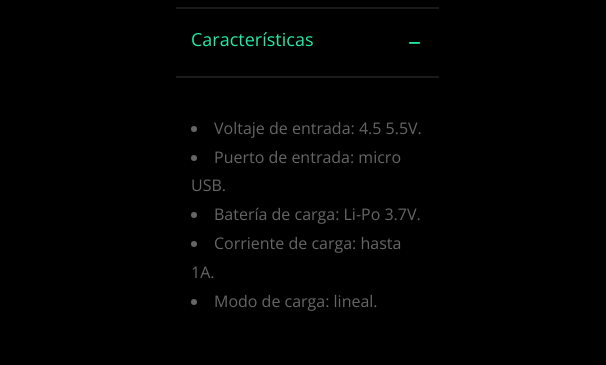
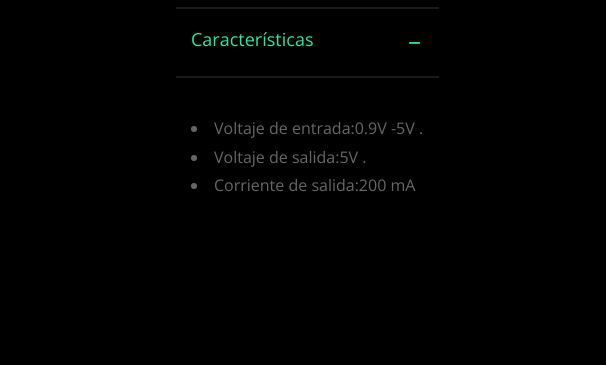
Before and after one commit to EMAUIS/UIS-EMA, a website: page single-page5.html in a window 1280 px wide. Both pictures are taken after a click on the button "Características". Shown: the part 242-607 px from the top of the page, 674-1280 px from the left. Drawn offline with nearby package versions, Linux system fonts and the light colour scheme; files whose address does not match are found by name.

Commit message:
Update single-page5.html

```diff
--- a/single-page5.html
+++ b/single-page5.html
@@ -95,11 +95,10 @@
               <div id="collapseTwo" class="panel-collapse collapse" role="tabpanel" aria-labelledby="headingTwo">
                 <div class="panel-body">
                   <p>
-                    <li>Voltaje de entrada: 4.5 5.5V.</li>
-                    <li>Puerto de entrada: micro USB.</li>
-                    <li>Batería de carga: Li-Po 3.7V.</li>
-                    <li>Corriente de carga: hasta 1A.</li>
-                    <li>Modo de carga: lineal.</li>
+                    <li>Voltaje de entrada:0.9V -5V .</li>
+                    <li>Voltaje de salida:5V .</li>
+                    <li>Corriente de salida:200 mA</li>
+
                   </p>
 
                 </div>
```
